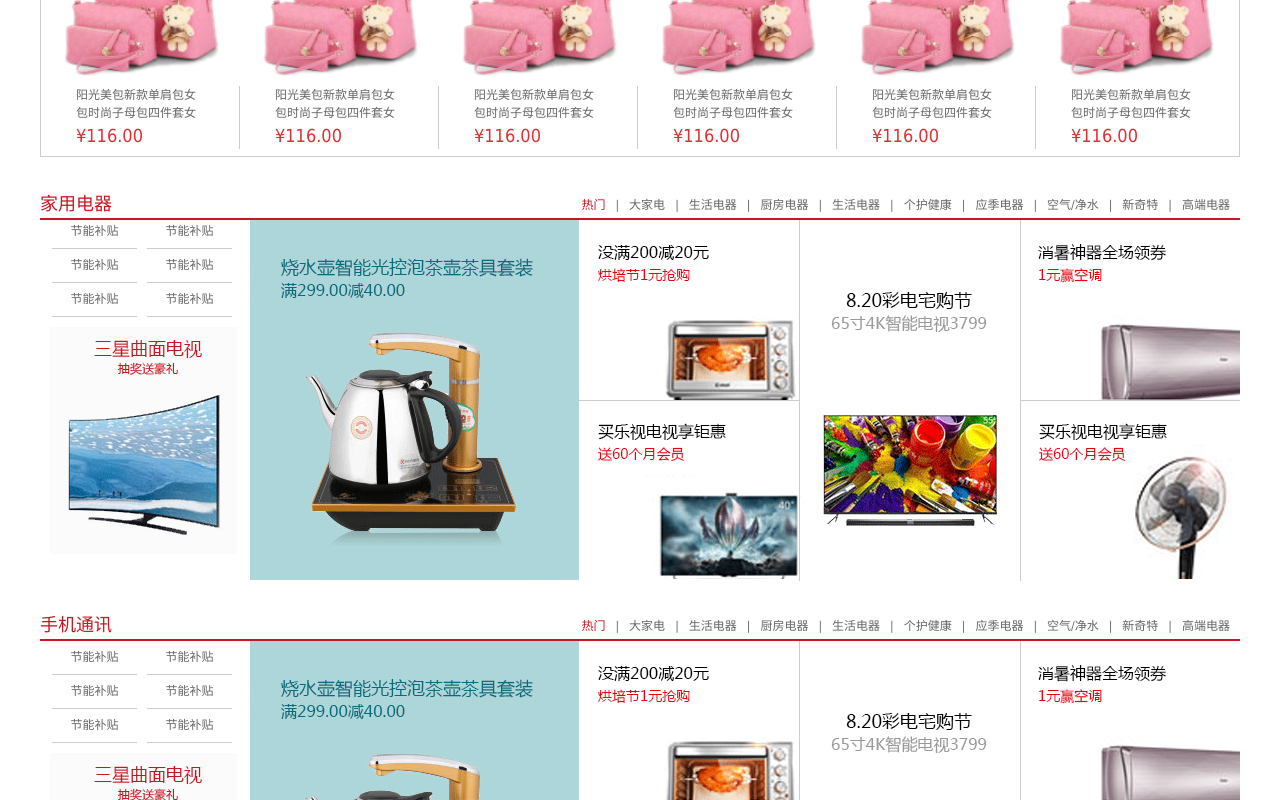
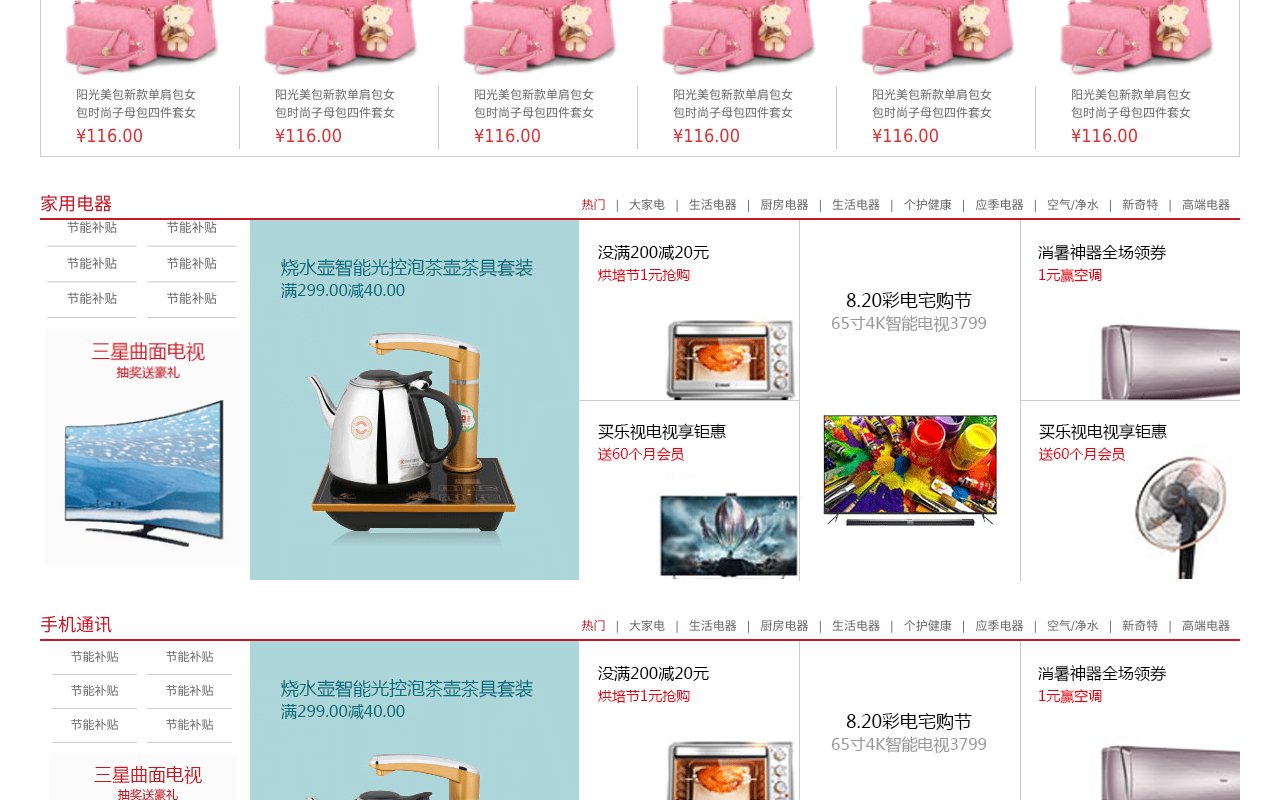
Before and after one commit to Call-me-phoenix/pinyou.github.io, a plain HTML site: page index.html in a window 1280 px wide. In both pictures the pointer is over the element 145 px from the left and 1338 px from the top of the page. Shown: the part 938-1738 px from the top of the page. Drawn offline with Linux system fonts and the light colour scheme; files whose address does not match are found by name.

Commit message:
更新scale

```diff
--- a/css/index.css
+++ b/css/index.css
@@ -198,7 +198,7 @@ overflow: hidden;
     transition: all .5s;
 }
 .jiadian-bd-item>div:hover{
-    transform: translateY(-5px);
+    transform: scale(1.05,1.05);
 }
 .col210{
     width: 210px;
```
